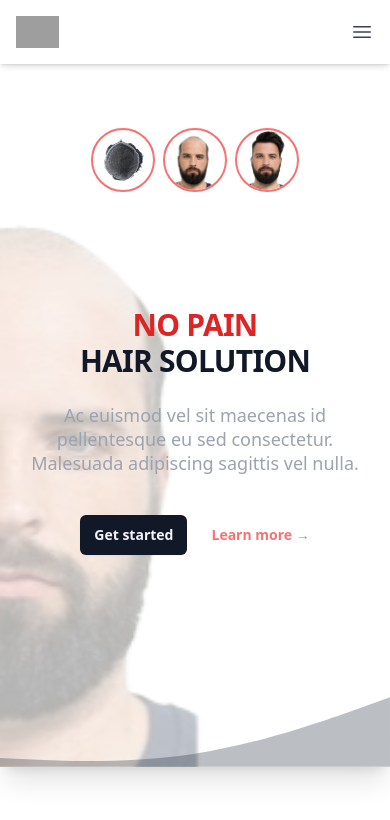
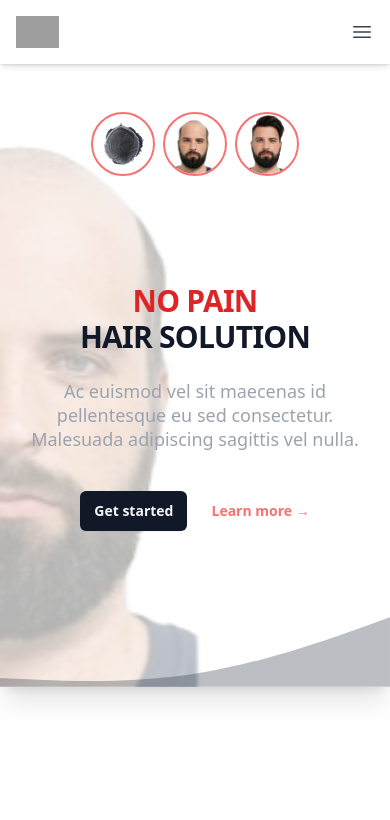
Before and after one commit to pratapbairagi/hair-fixing, a React (Create React App) app: page / in a window 390 px wide. Shown: the top 820 px of the page. Built offline with nearby package versions, Linux system fonts and the light colour scheme; grey boxes are pictures that could not be loaded.

Commit message:
change heroSection css

```diff
--- a/src/components/heroSection/heroSection.jsx
+++ b/src/components/heroSection/heroSection.jsx
@@ -27,7 +27,7 @@ const HeroSection = () => {
                     <img src={hairPatch3} className="block lg:hidden absolute left-0 h-[65vh] bottom-0 z-0 opacity-30" alt="" />
                     {/* <img src={hairPatch2} className="block lg:hidden absolute right-0 h-[75vh] bottom-0 z-0 opacity-20" alt="" /> */}
 
-                    <ul className="flex lg:hidden gap-x-2 absolute left-[50%] top-8" style={{transform:"translate(-50%, 0)"}}>
+                    <ul className="flex lg:hidden gap-x-2 absolute left-[50%] top-4" style={{transform:"translate(-50%, 0)"}}>
                         <li className="w-16 border border-2 border-red-400 aspect-square rounded-full overflow-hidden">
                             <img src={hair2_} className="w-[100%]" alt="" />
                         </li>
@@ -49,8 +49,8 @@ const HeroSection = () => {
                         <path className="fill-gray-800 opacity-30 flex lg:hidden" fill-opacity="1" d="M0,288L120,293.3C240,299,480,309,720,272C960,235,1200,149,1320,106.7L1440,64L1440,320L1320,320C1200,320,960,320,720,320C480,320,240,320,120,320L0,320Z"></path>
                     </svg>
 
-                    <div className="mx-auto min-h-[70vh] lg:min-h-none lg:mt-0 order-2 lg:order-1 col-span-12 lg:col-span-6 max-w-md text-center lg:mx-0 flex flex-col justify-center lg:flex-auto lg:py-28 lg:text-left relative z-10 lg:static">
-                        <h2 className="text-3xl font-bold tracking-tight text-white sm:text-4xl">
+                    <div className="mx-auto min-h-[60vh] lg:min-h-none lg:mt-0 order-2 lg:order-1 col-span-12 lg:col-span-6 max-w-md text-center lg:mx-0 flex flex-col justify-center lg:flex-auto lg:py-28 lg:text-left relative z-10 lg:static">
+                        <h2 className="text-3xl font-bold tracking-tight text-white sm:text-4xl mt-8 lg:mt-0">
                             <span className="text-red-600"> NO PAIN </span>
                             <br />
                             <span className="text-gray-900"> HAIR SOLUTION </span>
```
Also changed, not shown: 1 other file (tests, documents, lock files or other folders).
